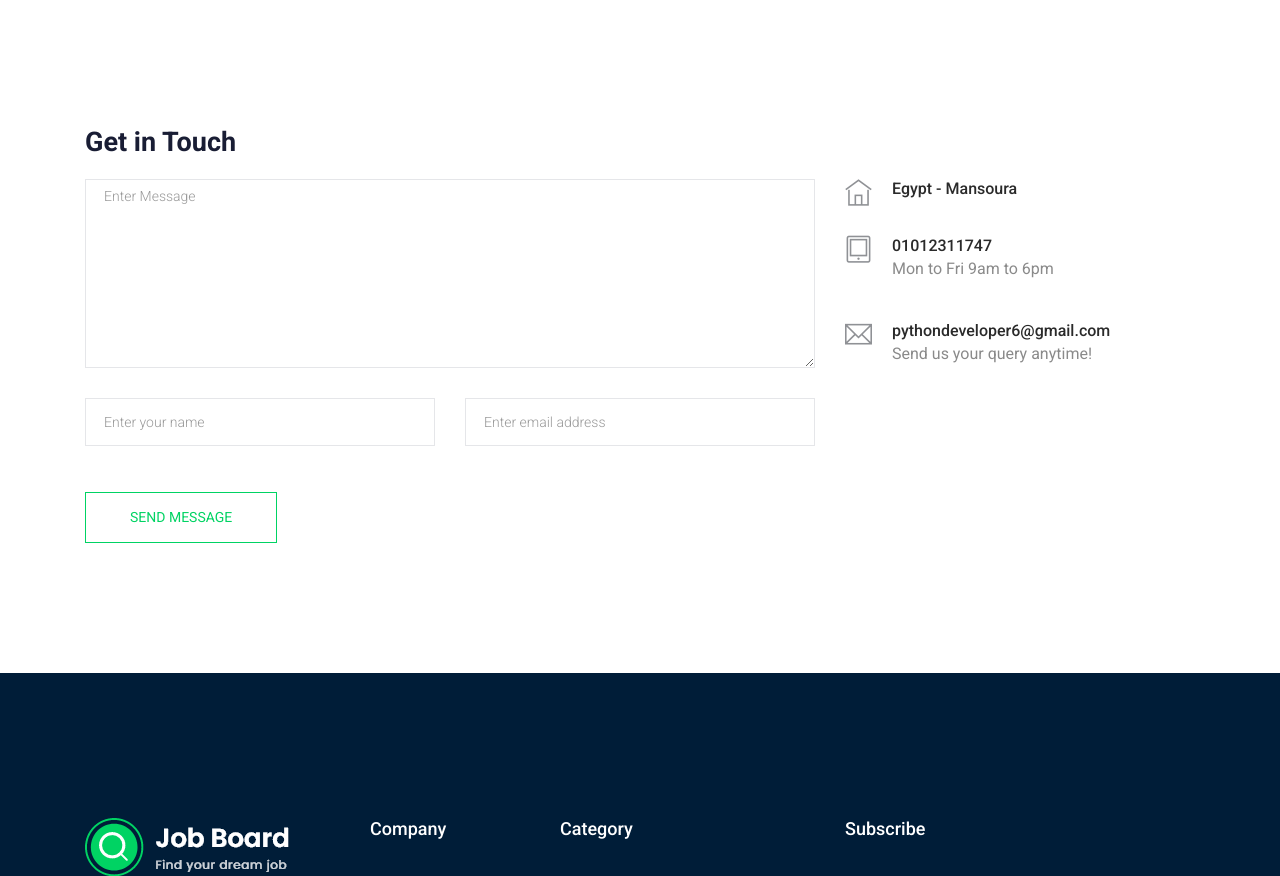
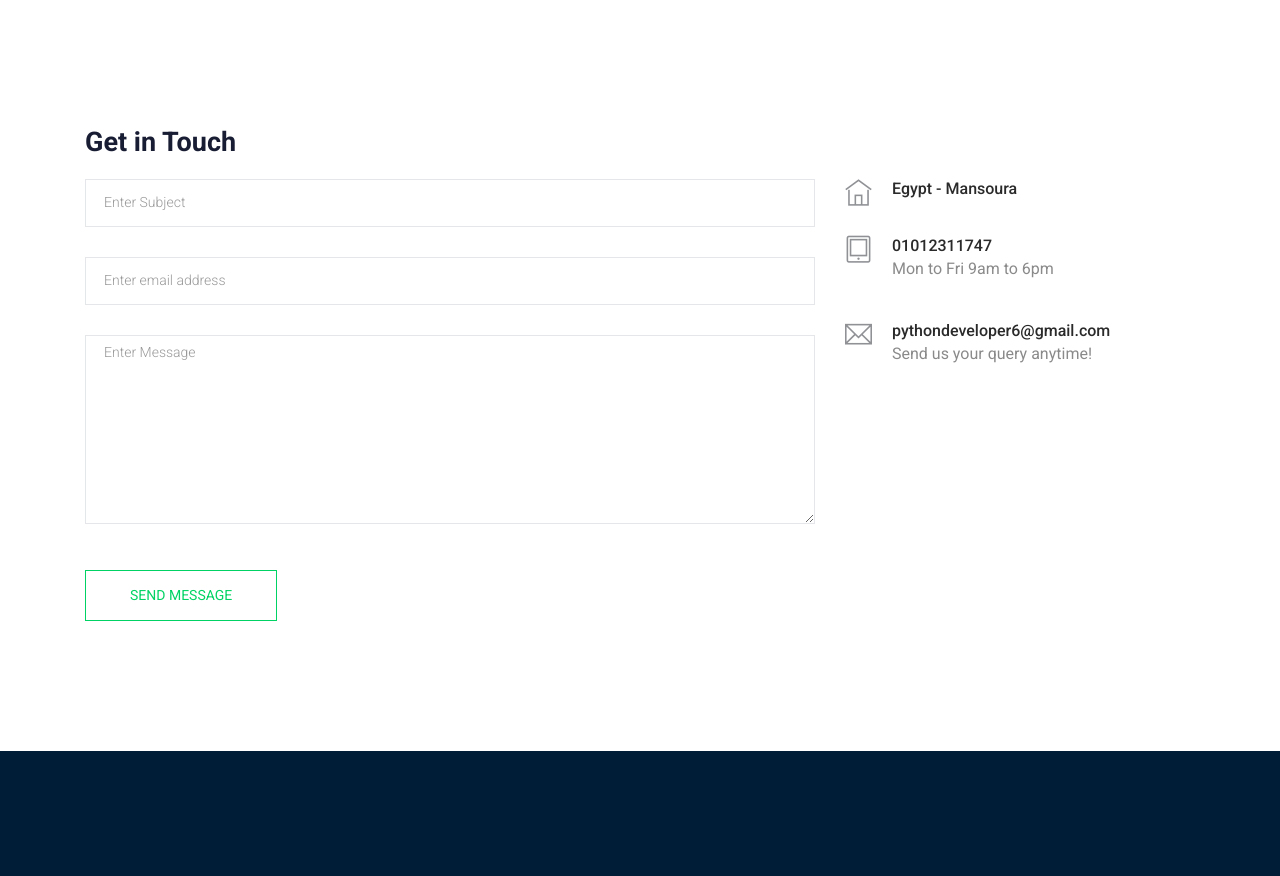
Before and after one commit to Pythondeveloper6/django-job-board, a Django app: page /contact-us/ in a window 1280 px wide. Shown: the part 355-1231 px from the top of the page. Run offline with Django 3.2, Linux system fonts and the light colour scheme; data comes from the database, SQL or seed files in the repository; both versions use the stored data as it was after the commit; parts of the project's set-up code (start-up, migrations or seed data) failed here and were passed over; some libraries are stand-ins or nearby versions.

Commit message:
--- Auto-Git Commit ---

```diff
--- a/contact/templates/contact/contact.html
+++ b/contact/templates/contact/contact.html
@@ -23,28 +23,29 @@
           <h2 class="contact-title">Get in Touch</h2>
         </div>
         <div class="col-lg-8">
-          <form class="form-contact contact_form" method="post" id="contactForm" novalidate="novalidate">
+          <form class="form-contact contact_form" method="post" >
+            {% csrf_token %}
             <div class="row">
               <div class="col-12">
                 <div class="form-group">
-
-                    <textarea class="form-control w-100" name="message" id="message" cols="30" rows="9" onfocus="this.placeholder = ''" onblur="this.placeholder = 'Enter Message'" placeholder = 'Enter Message'></textarea>
+                  <input class="form-control" name="subject" id="subject" type="text" onfocus="this.placeholder = ''" onblur="this.placeholder = 'Enter Subject'" placeholder = 'Enter Subject'>
                 </div>
               </div>
-              <div class="col-sm-6">
+              <div class="col-sm-12">
                 <div class="form-group">
-                  <input class="form-control" name="name" id="name" type="text" onfocus="this.placeholder = ''" onblur="this.placeholder = 'Enter your name'" placeholder = 'Enter your name'>
+                  <input class="form-control" name="email" id="email" type="email" onfocus="this.placeholder = ''" onblur="this.placeholder = 'Enter email address'" placeholder = 'Enter email address'>
                 </div>
               </div>
-              <div class="col-sm-6">
+              <div class="col-12">
                 <div class="form-group">
-                  <input class="form-control" name="email" id="email" type="email" onfocus="this.placeholder = ''" onblur="this.placeholder = 'Enter email address'" placeholder = 'Enter email address'>
+
+                    <textarea class="form-control w-100" name="message" id="message" cols="30" rows="9"  placeholder = 'Enter Message'></textarea>
                 </div>
               </div>
 
             </div>
             <div class="form-group mt-3">
-              <button type="submit" class="button button-contactForm btn_4 boxed-btn">Send Message</button>
+              <input type="submit" class="button button-contactForm btn_4 boxed-btn" value="send message">
             </div>
           </form>
         </div>
--- a/contact/views.py
+++ b/contact/views.py
@@ -1,6 +1,22 @@
 from django.shortcuts import render
 from .models import Info
+from django.core.mail import send_mail
+from django.conf import settings
 # Create your views here.
+
 def send_message(request):
     myinfo = Info.objects.first()
+
+    if request.method == 'POST':
+        subject = request.POST['subject']
+        email = request.POST['email']
+        message = request.POST['message']
+
+        send_mail(
+            subject,
+            message,
+            settings.EMAIL_HOST_USER,
+            [email],
+        )
+
     return render(request,'contact/contact.html',{'myinfo':myinfo})
--- a/job/urls.py
+++ b/job/urls.py
@@ -1,6 +1,8 @@
 from django.urls import include, path
 
 from . import views
+from . import api
+
 
 app_name='job'
 
@@ -9,4 +11,6 @@ urlpatterns = [
     path('add',views.add_job , name='add_job'),
     path('<str:slug>',views.job_detail , name='job_detail'),
 
+    ## api
+    path('api/list',views.joplistapi , name='joplistapi'),
 ]
--- a/project/settings.py
+++ b/project/settings.py
@@ -44,6 +44,7 @@ INSTALLED_APPS = [
     'bootstrap4',
     'django_filters',
     'contact',
+    'rest_framework',
 ]
 
 MIDDLEWARE = [
--- a/project/urls.py
+++ b/project/urls.py
@@ -24,6 +24,7 @@ urlpatterns = [
     path('admin/', admin.site.urls),
     path('jobs/', include('job.urls',namespace='jobs')),
     path('contact-us/', include('contact.urls',namespace='contact')),
+    path('api-auth/', include('rest_framework.urls')),
 ]
 
 urlpatterns +=  static(settings.STATIC_URL, document_root=settings.STATIC_ROOT)
```
Also changed, not shown: job/api.py (added, +7 -0 lines), job/serializers.py (added, +10 -0 lines), db.sqlite3.
